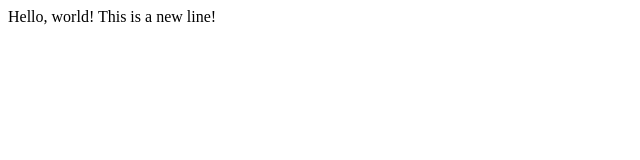
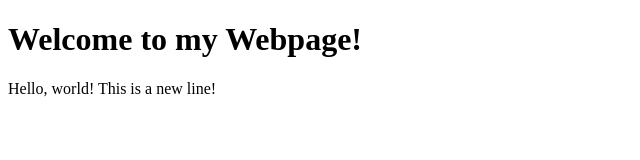
Before and after one commit to minhyumi/CS50W, a plain HTML site: page hello.html in a window 1280 px wide. Shown: the whole page, without its empty margins (0-640 px from the left). Drawn offline with Linux system fonts and the light colour scheme.

Commit message:
This is my second commit!!!! OMG!

```diff
--- a/hello.html
+++ b/hello.html
@@ -4,6 +4,7 @@
         <title>Hello!</title>
     </head>
     <body>
+        <h1>Welcome to my Webpage!</h1>
         Hello, world!
         This is a new line!
     </body>
```
